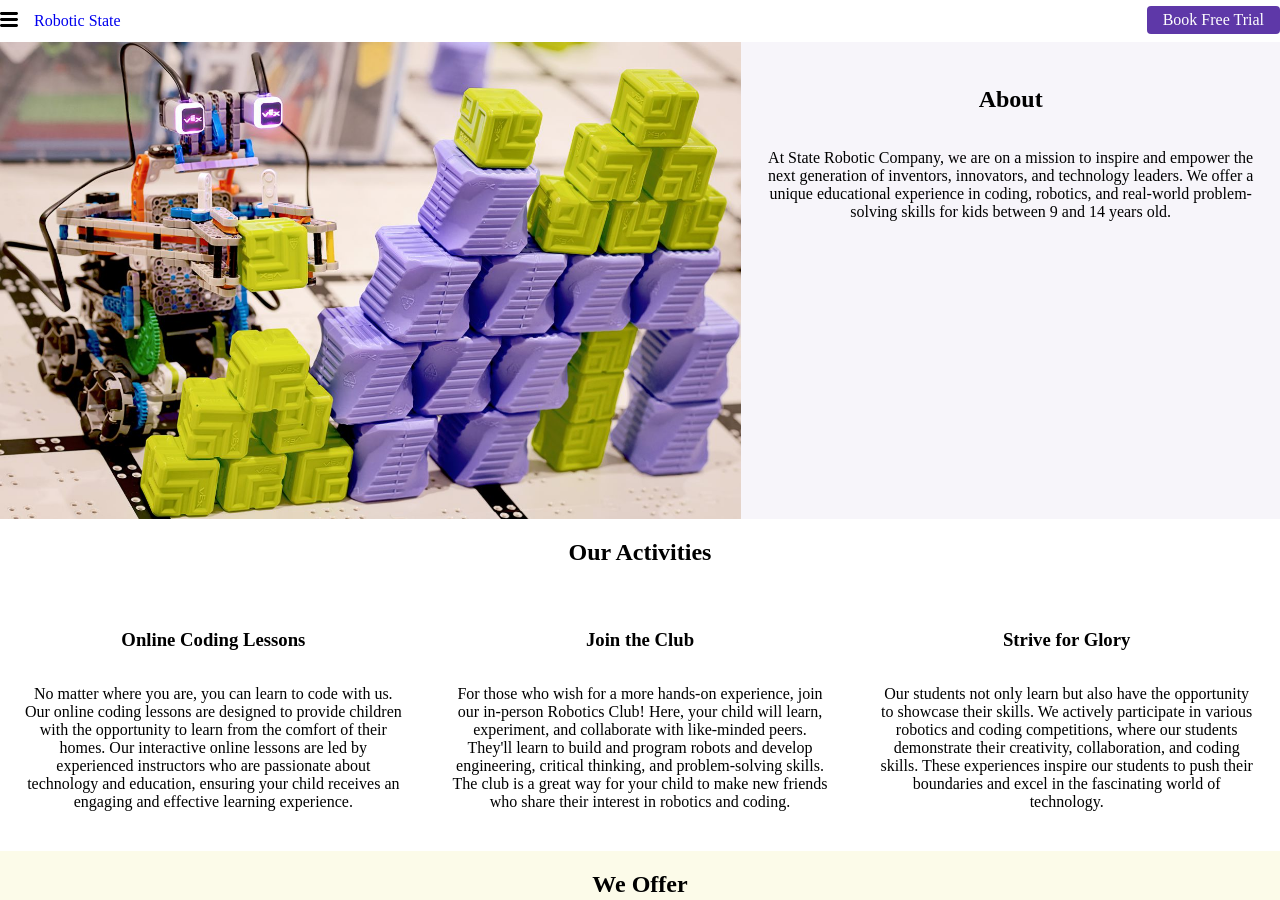
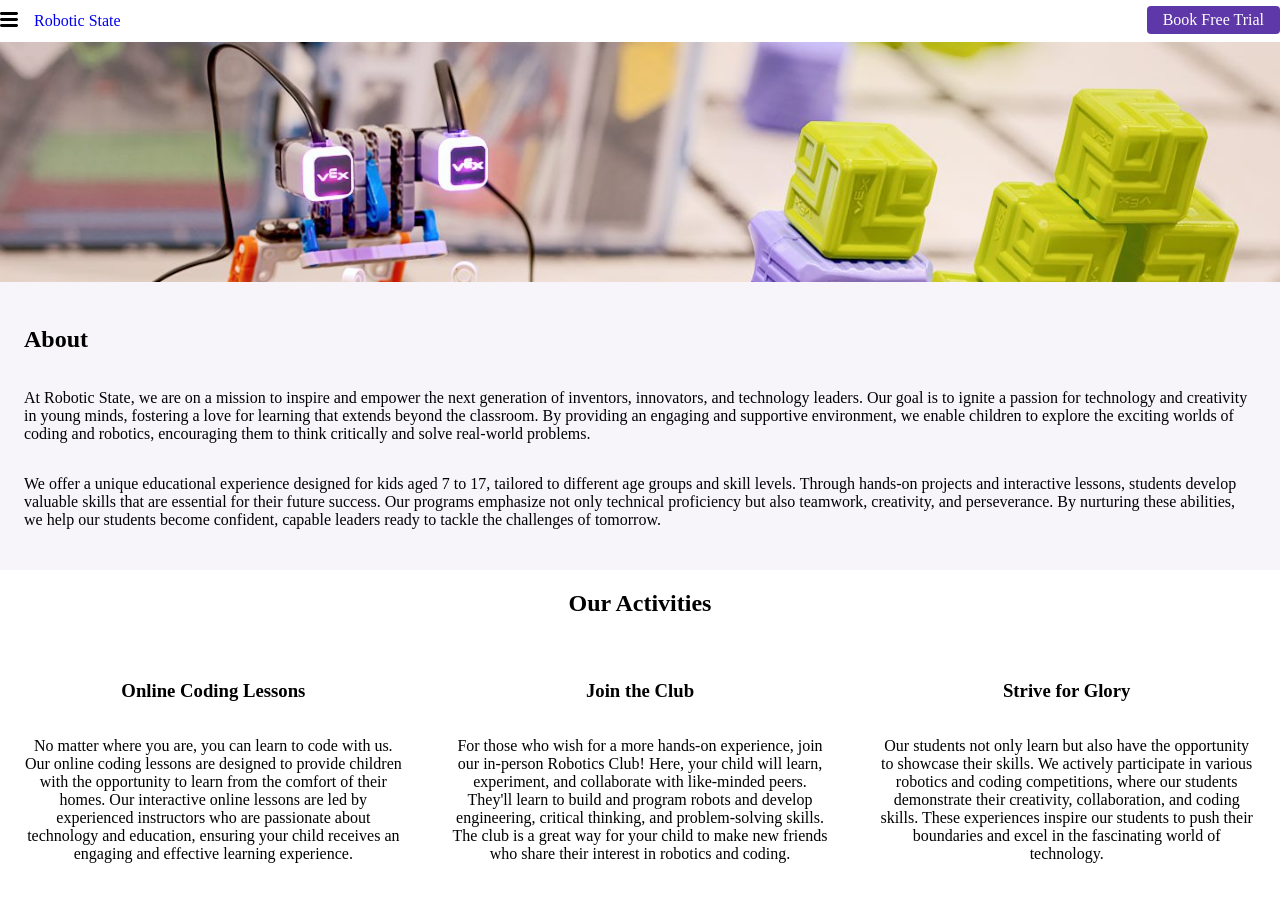
Before and after one commit to milaanisimova/robostate, a Jekyll site: the page built from index.markdown, in a window 1280 px wide and 900 px high. Built offline with Jekyll 4.4.1, drawn with Linux system fonts in a browser that asks for light colours; some web fonts are replaced.

Commit message:
updated about section

```diff
--- a/_data/home/about.yml
+++ b/_data/home/about.yml
@@ -1,5 +1,8 @@
 title: About
-body: At State Robotic Company, we are on a mission to inspire and empower the next generation of inventors, innovators, and technology leaders. We offer a unique educational experience in coding, robotics, and real-world problem-solving skills for kids between 9 and 14 years old.
+body:
+  - At Robotic State, we are on a mission to inspire and empower the next generation of inventors, innovators, and technology leaders. Our goal is to ignite a passion for technology and creativity in young minds, fostering a love for learning that extends beyond the classroom. By providing an engaging and supportive environment, we enable children to explore the exciting worlds of coding and robotics, encouraging them to think critically and solve real-world problems.
+
+  - We offer a unique educational experience designed for kids aged 7 to 17, tailored to different age groups and skill levels. Through hands-on projects and interactive lessons, students develop valuable skills that are essential for their future success. Our programs emphasize not only technical proficiency but also teamwork, creativity, and perseverance. By nurturing these abilities, we help our students become confident, capable leaders ready to tackle the challenges of tomorrow.
 bg: "#f7f5fa"
 button:
   link:
--- a/_layouts/home.html
+++ b/_layouts/home.html
@@ -62,16 +62,18 @@ layout: default
 
   {% when "about" %}
   <section {%if data.bg != blank %}style="background-color: {{data.bg}}" {% endif %}>
-    <div class="max-width flex row wrap">
-    <div class="flex column flex-2-1-15rem">
-      {% assign image = data.media.image   %}
-      <img src="{{ image  | prepend: '/assets/' | relative_url }}" alt="a robot laying a brick"
-      class="w-100"
+    {% assign image = data.media.image   %}
+    <div class="max-width flex column md:flex-direction:row wrap">
+    <div
+      class="flex column flex-2-1-15rem"
+      style="background-image: url({{ image  | prepend: '/assets/' | relative_url }});background-size: cover;"
       >
     </div>
-    <div class="flex column flex-1-1-15rem p-1 m-05 text-center">
+    <div class="flex column flex-1-1-15rem p-1 m-05 text-left">
         <h2 class="flex column ">{{ data.title }}</h2>
-        <p>{{data.body}}</p>
+        {% for p in data.body %}
+        <p>{{p}}</p>
+        {% endfor %}
 
         {% if data.button.link  %}
           <a href="{{ data.button.link}}" class="link-button">{{data.button.text}}</a>
@@ -80,12 +82,6 @@ layout: default
     </div>
   </section>
 
-  {% when "contactus" %}
-  <section class="flex column p-1 m-05">
-        <h2 class="flex column text-center">{{ data.title }}</h2>
-        <a href="{{ data.button.link}}" class="link-button">{{data.button.text}}</a>
-
-  </section>
 
   {% endcase %}
 {%- endfor -%}
```
